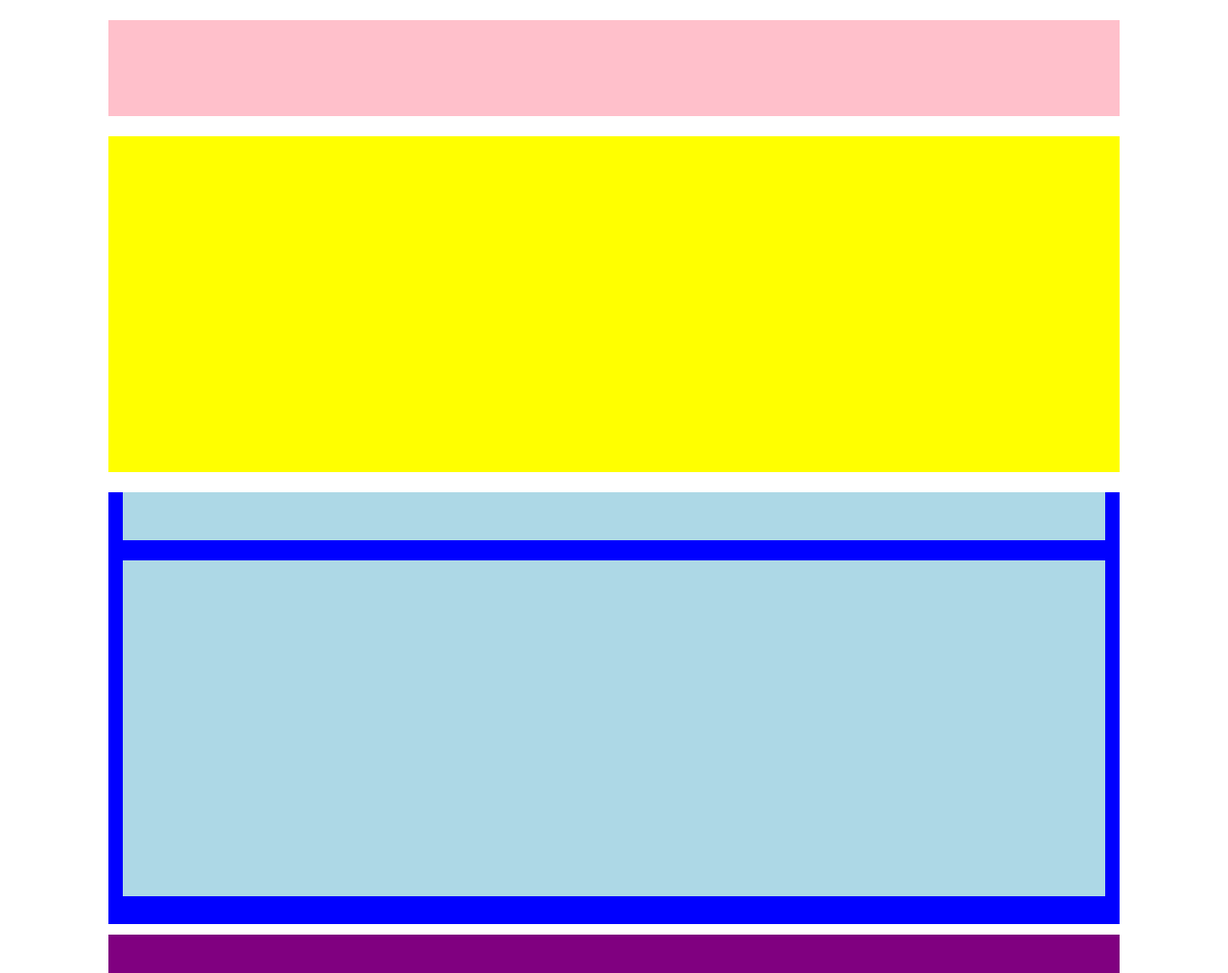
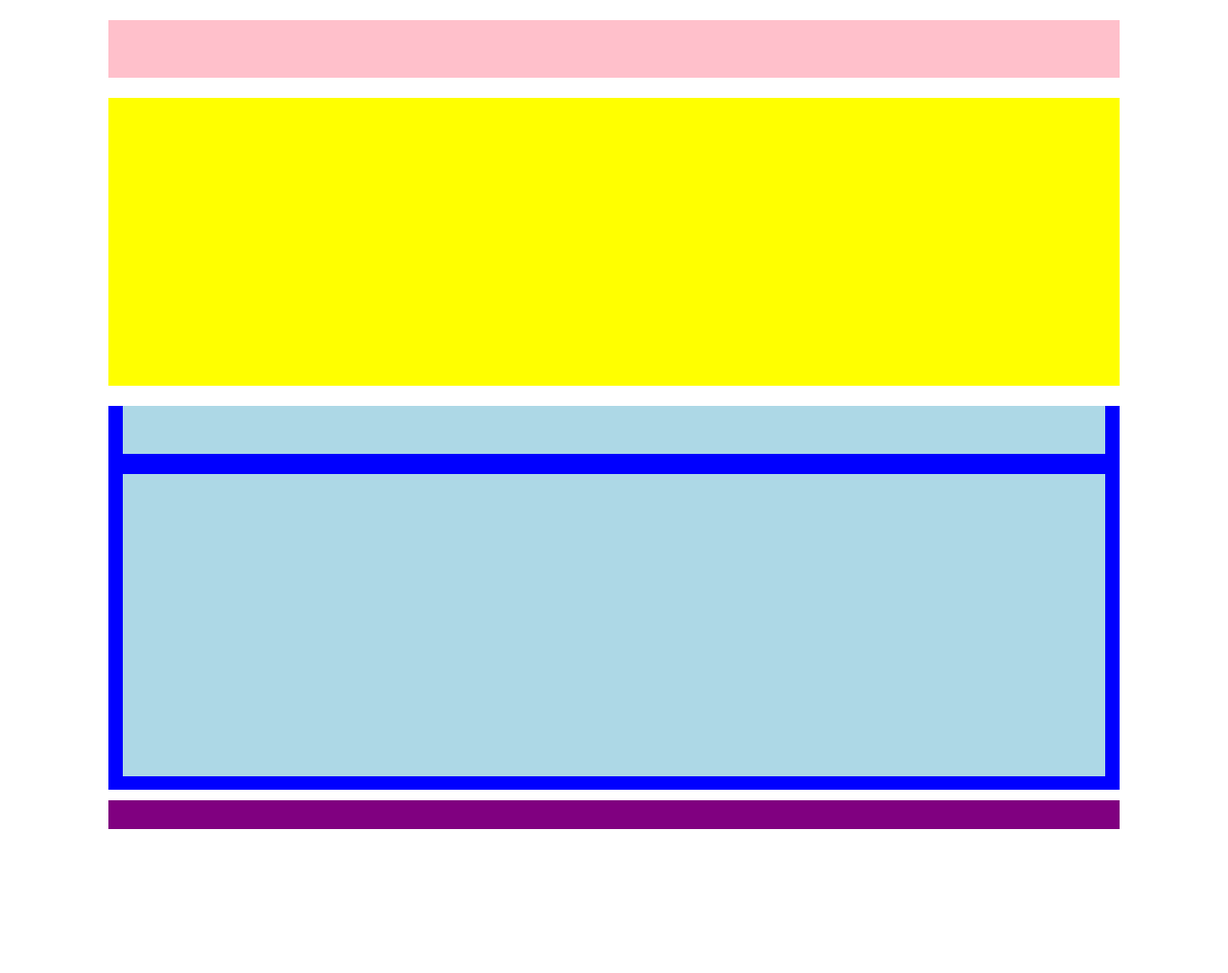
Before and after one commit to MastroJoe/htmlcss-struttura-wp, a plain HTML site: page index.html in a window 1280 px wide. Shown: the whole page at 96% size. After the commit the page ends 874 px from the top, so only its background shows below. Drawn offline with Linux system fonts and the light colour scheme.

Commit message:
margini main da sistemare

```diff
--- a/assets/master.css
+++ b/assets/master.css
@@ -2,10 +2,6 @@
   margin: 0;
   padding: 0;
   box-sizing: border-box;
-}
-
-body {
-  height: 1000px;
 }
 
 .container {
@@ -30,7 +26,7 @@ body {
 
 .col_100 {
   width: 100%;
-  height: 100px;
+  height: 60px;
   margin-top: 2%;
 }
 
@@ -40,7 +36,7 @@ body {
 
 .col_350 {
   width: 100%;
-  height: 350px;
+  height: 300px;
   margin-top: 2%;
 }
 
@@ -50,7 +46,7 @@ body {
 
 .col_450 {
   width: 100%;
-  height: 450px;
+  height: 400px;
   margin-top: 2%;
 }
 
@@ -69,22 +65,23 @@ body {
 
 .col_25 {
   width: 25%;
-  height: 350px;
+  height: 315px;
   margin-top: 2%;
   display: inline-block;
 }
 
 .col_75 {
   width: 50%;
-  height:350px;
+  height:315px;
   margin-top: 2%;
   display: inline-block;
 }
 
 .col_40 {
 width: 100%;
-height: 40px;
+height: 30px;
 margin-top: 1%;
+margin-bottom: 1%;
 }
 
 .bg_purple {
```
Also changed, not shown: assets/img/layout.jpg (deleted).
